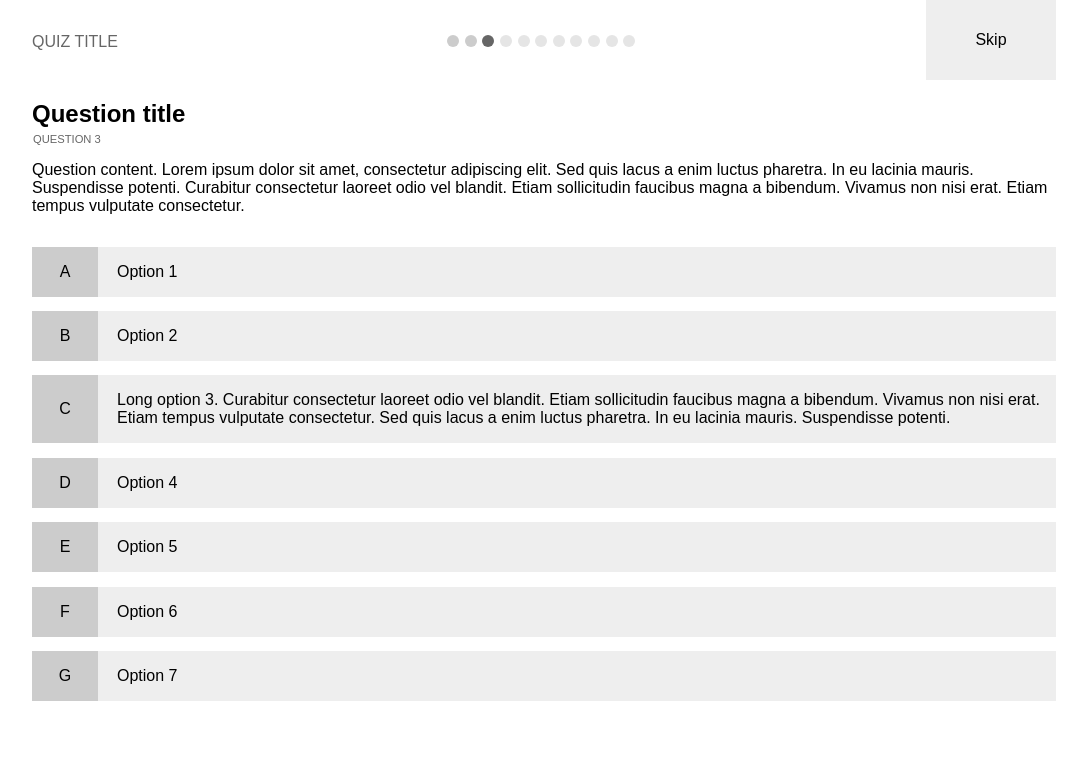
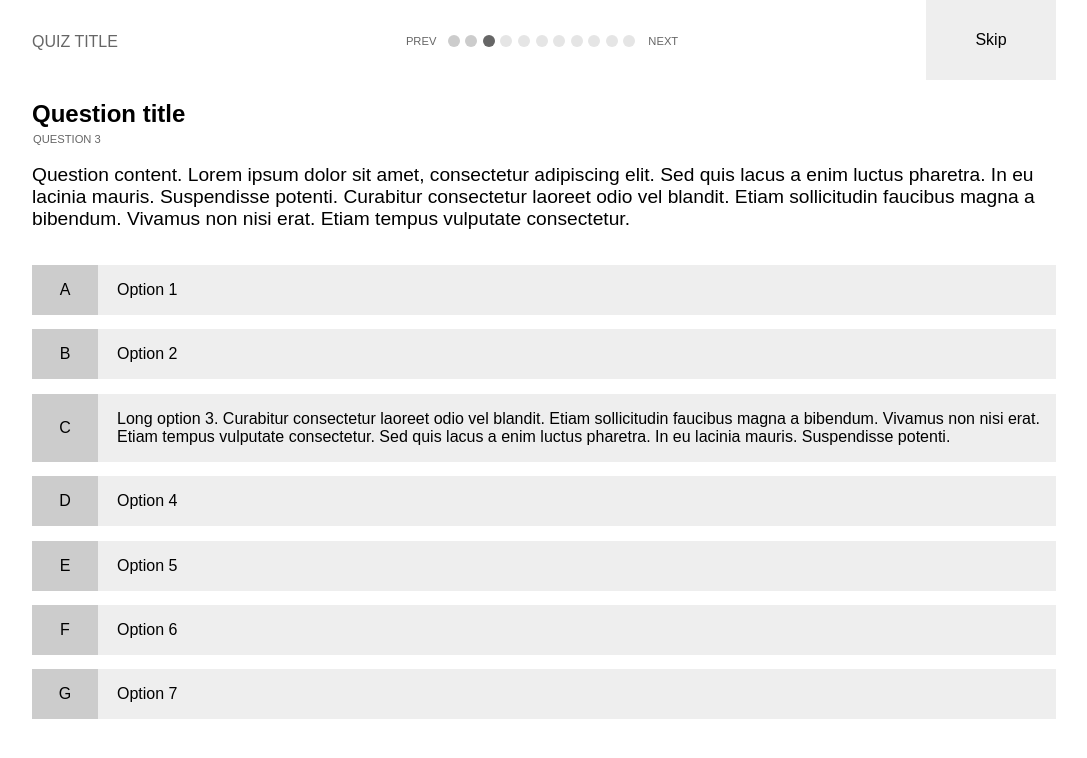
Before and after one commit to ehmorris/quiz-app, a Jekyll site: the page built from index.html, in a window 1280 px wide. Shown: the top 758 px of the page, without its empty margins (96-1183 px from the left). Built offline with Jekyll 4.4.1, drawn with Linux system fonts in a browser that asks for light colours; nearby versions of some CDN libraries; Markdown is read by kramdown in place of the engine named in the settings.

Commit message:
added a media query to optimize the interface for iPhones with regular and retina displays

```diff
--- a/index.html
+++ b/index.html
@@ -13,9 +13,10 @@
 
 <nav class="indicators_wrapper">
   <ul class="indicators">
+    <li class="q_nav">prev</li>
     <li><span class="q_num">1</span> <span class="q_title">Question title</span></li>
     <li><span class="q_num">2</span> <span class="q_title">Question title</span></li>
-    <li class="active"><span class="q_num">3</span> <span class="q_title">Question title</span></li>
+    <li class="active current"><span class="q_num">3</span> <span class="q_title">Question title</span></li>
     <li><span class="q_num">4</span> <span class="q_title">Question title</span></li>
     <li><span class="q_num">5</span> <span class="q_title">Question title</span></li>
     <li><span class="q_num">6</span> <span class="q_title">Question title</span></li>
@@ -24,12 +25,16 @@
     <li><span class="q_num">9</span> <span class="q_title">Question title</span></li>
     <li><span class="q_num">10</span> <span class="q_title">Question title</span></li>
     <li><span class="q_num">11</span> <span class="q_title">Question title</span></li>
+    <li class="q_nav">next</li>
   </ul>
 </nav>
 
-<h2>Question title</h2>
-<h3>Question 3</h3>
-<p>Question content. Lorem ipsum dolor sit amet, consectetur adipiscing elit. Sed quis lacus a enim luctus pharetra. In eu lacinia mauris. Suspendisse potenti. Curabitur consectetur laoreet odio vel blandit. Etiam sollicitudin faucibus magna a bibendum. Vivamus non nisi erat. Etiam tempus vulputate consectetur.</p>
+<h2 class="q_title">Question title</h2>
+<h3 class="q_num">Question 3</h3>
+<p class="q_content">Question content. Lorem ipsum dolor sit amet, consectetur adipiscing elit. Sed quis lacus a enim luctus pharetra. In eu lacinia mauris. Suspendisse potenti. Curabitur consectetur laoreet odio vel blandit. Etiam sollicitudin faucibus magna a bibendum. Vivamus non nisi erat. Etiam tempus vulputate consectetur.</p>
+
+<!--<a href="javascript:void(0);" class="nextskip" id="next">Next</a>-->
+<a href="javascript:void(0);" class="nextskip" id="skip">Skip</a>
 
 <ul class="options">
 	<li>
@@ -61,6 +66,3 @@
     <span class="o_next"><a href="javascript:void(0);">Next</a></span>
   </li>
 </ul>
-
-<!--<a href="javascript:void(0);" class="nextskip" id="next">Next</a>-->
-<a href="javascript:void(0);" class="nextskip" id="skip">Skip</a>
--- a/stylesheets/application.css
+++ b/stylesheets/application.css
@@ -460,6 +460,12 @@
       display: block; }
     ul.indicators li.inactive:hover span.q_title {
       display: none; }
+    ul.indicators li.q_nav {
+      color: #666;
+      font-size: 70%;
+      margin-left: .65em;
+      margin-right: 1em;
+      text-transform: uppercase; }
     ul.indicators li span.q_title {
       background: rgba(0, 0, 0, 0.65);
       -webkit-border-radius: 5px;
@@ -488,17 +494,20 @@
         background: #ccc;
         color: inherit; }
 
-h2 {
+h2.q_title {
   clear: both;
   margin-bottom: .2em; }
 
-h3 {
+h3.q_num {
   color: #666;
   font-size: 70%;
   font-weight: normal;
   margin: 0 0 0 1px;
   /* small margin for optical alignment */
   text-transform: uppercase; }
+
+.q_content {
+  font-size: 120%; }
 
 ul.options {
   padding: 1em 0 0 0; }
@@ -585,3 +594,33 @@
   /*margin-right:10em;*/ }
   #skip:focus, #skip:active {
     background: #666; }
+
+/* media query for regular iPhone and iPhone retina displays (iPod touches too) */
+@media screen and (max-device-width: 480px), screen and (-webkit-min-device-pixel-ratio: 2) {
+  h1 {
+    position: relative;
+    text-align: center; }
+
+  ul.indicators {
+    margin-top: 0; }
+    ul.indicators li.q_nav {
+      display: none; }
+
+  h2.q_title {
+    margin-top: 0; }
+
+  .q_content {
+    font-size: 100%; }
+
+  .nextskip {
+    background: none; }
+
+  #skip {
+    background: #ccc;
+    display: block;
+    height: auto;
+    line-height: 0;
+    padding: 1.5em .5em;
+    position: relative;
+    text-align: center;
+    width: 50px; } }
```
Also changed, not shown: stylesheets/sass/application.scss (+52 -2 lines), 3 other files.
